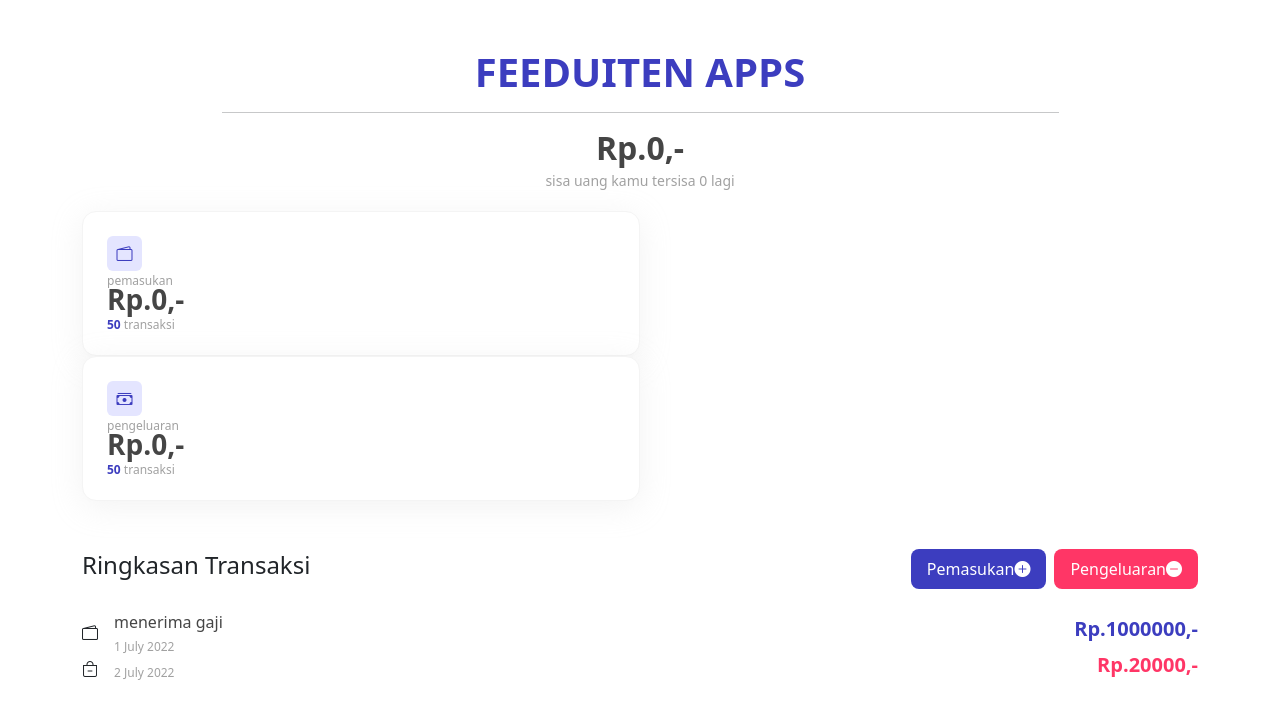
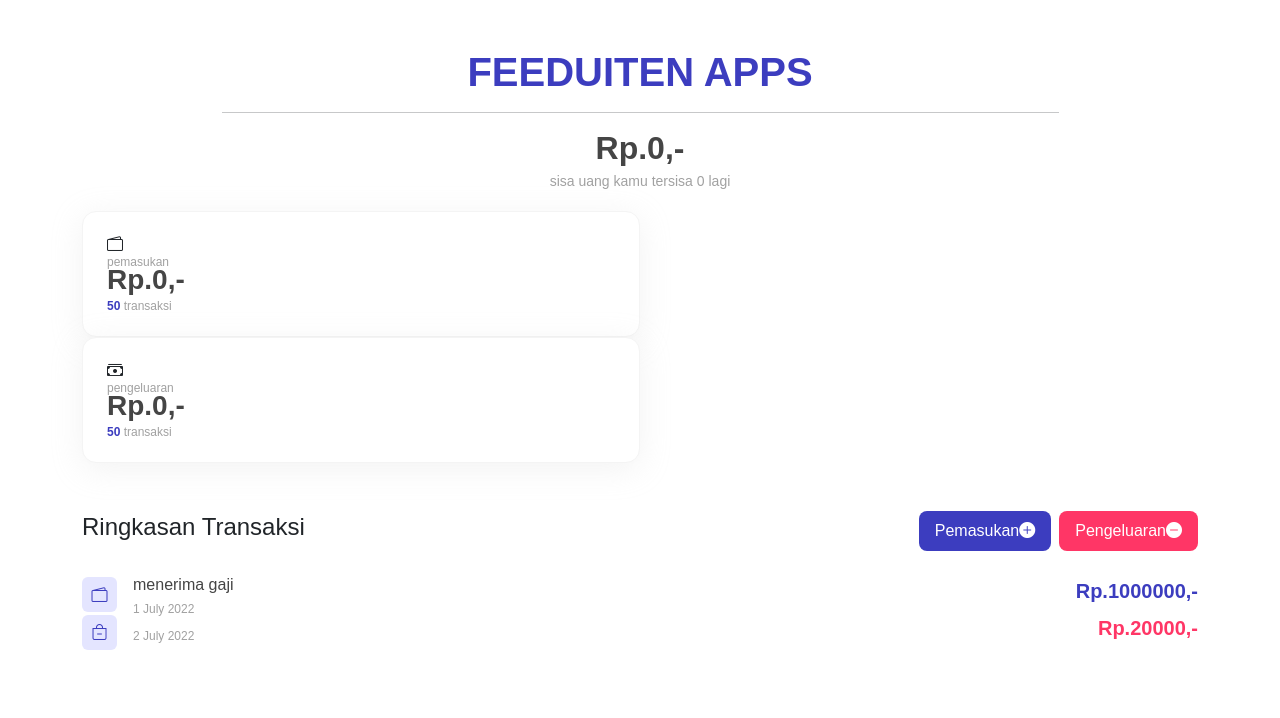
Before and after one commit to lssport/hattahasibuan.git.io, a React (Create React App) app: page / in a window 1280 px wide. Shown: the top 718 px of the page. Built offline with nearby package versions, Linux system fonts and the light colour scheme; a web font is replaced by a local one.

Commit message:
1 file modified

```diff
--- a/src/style.css
+++ b/src/style.css
@@ -1,7 +1,6 @@
-
 @import url("https://cdn.jsdelivr.net/npm/bootstrap-icons@1.10.1/font/bootstrap-icons.css");
 @import url('htps://fonts.googleapis.com/css2?family=poppins.wght@400;600;700&display=swap');
-{
+* {
   font-family: 'Poppins', sans-serif;
 }
 h1 {
@@ -13,13 +12,11 @@ h1 {
   -webkit-text-fill-color: #3C3DBF;
   background-clip: text;
 }
-
 h2 {
   font-size: 32px;
   line-height: 48px;
   color: #454545;
 }
-
 h3 {
   font-style: normal;
   font-weight: 600;
@@ -27,34 +24,29 @@ h3 {
   line-height: 24px !important;
   color: #454545;
 }
-
 h4 {
   font-weight: 500;
   font-size: 20px;
   line-height: 30px;
 }
-
 h5 {
   font-weight: 600;
   font-size: 14px;
   line-height: 21px;
 }
-
 h6 {
   font-weight: 400 !important;
   font-size: 14px;
   line-height: 16px;
   color: #454545;
 }
-
 .card-wrapper {
   background: #FFFFFF;
   border: 1px solid #F4F4F4;
   box-shadow: 0px 6px 30px rgba(206, 206, 206, 0.25);
   border-radius: 14px;
 }
-
-.icon-wrapper {
+.icon-wrapper-in {
   display: flex;
   flex-direction: column;
   justify-content: center;
@@ -67,44 +59,49 @@ h6 {
   border-radius: 6px;
   color: #3C3DBF;
 }
-
+.icon-wrapper-out {
+  display: flex;
+  flex-direction: column;
+  justify-content: center;
+  align-items: center;
+  padding: 10px;
+  gap: 10px;
+  width: 35px;
+  height: 35px;
+  background: #E4E5FF;
+  border-radius: 6px;
+  color: #3C3DBF;
+}
 .title-sm {
   font-weight: 400;
   font-size: 12px;
   line-height: 12px !important;
   color: #A1A1A1;
 }
-
 .title-md {
   font-weight: 400;
   font-size: 14px;
   line-height: 12px !important;
   color: #A1A1A1;
 }
-
 .text-ungu {
   color: #3C3DBF;
 }
-
 .button {
   border: none;
   border-radius: 8px;
   color: #FFF;
 }
-
 .btn-ungu {
   background: #3C3DBF;
 }
-
 .btn-pink {
   background: #FF3666;
 }
-
 .text-money-In {
   font-weight: 600 !important;
   color: #3C3DBF;
 }
-
 .text-money-Out {
   font-weight: 600 !important;
   color: #FF3666;
```
